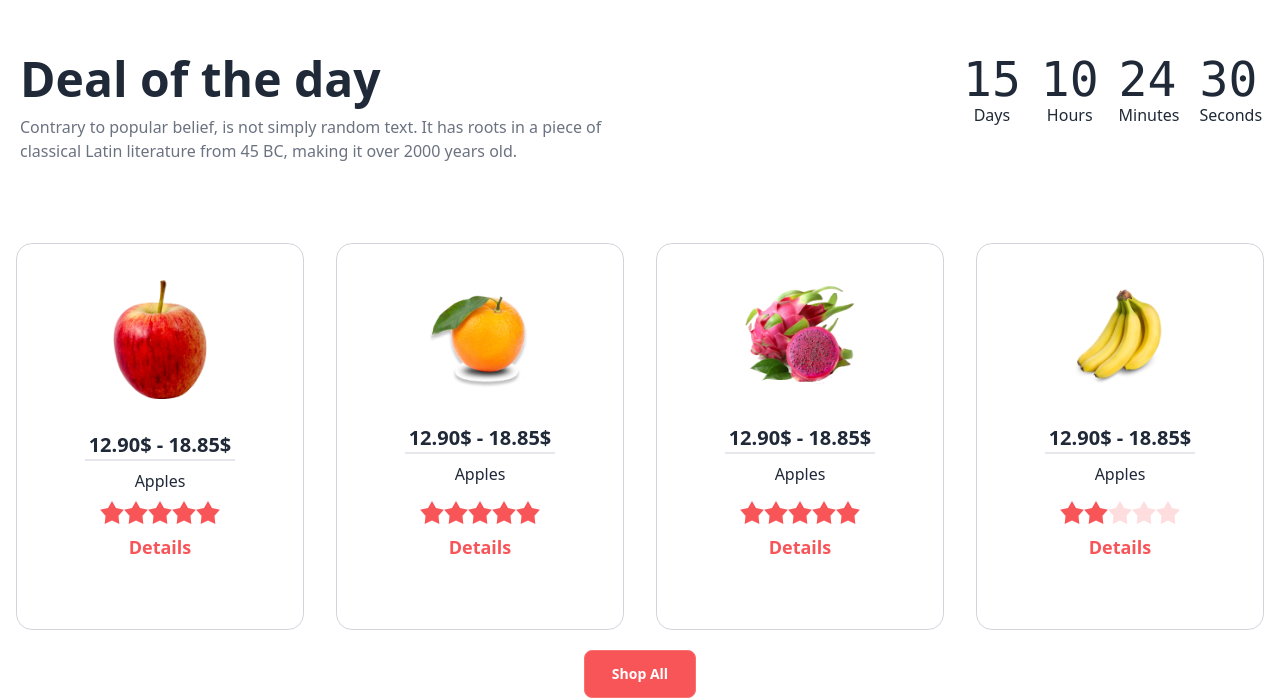
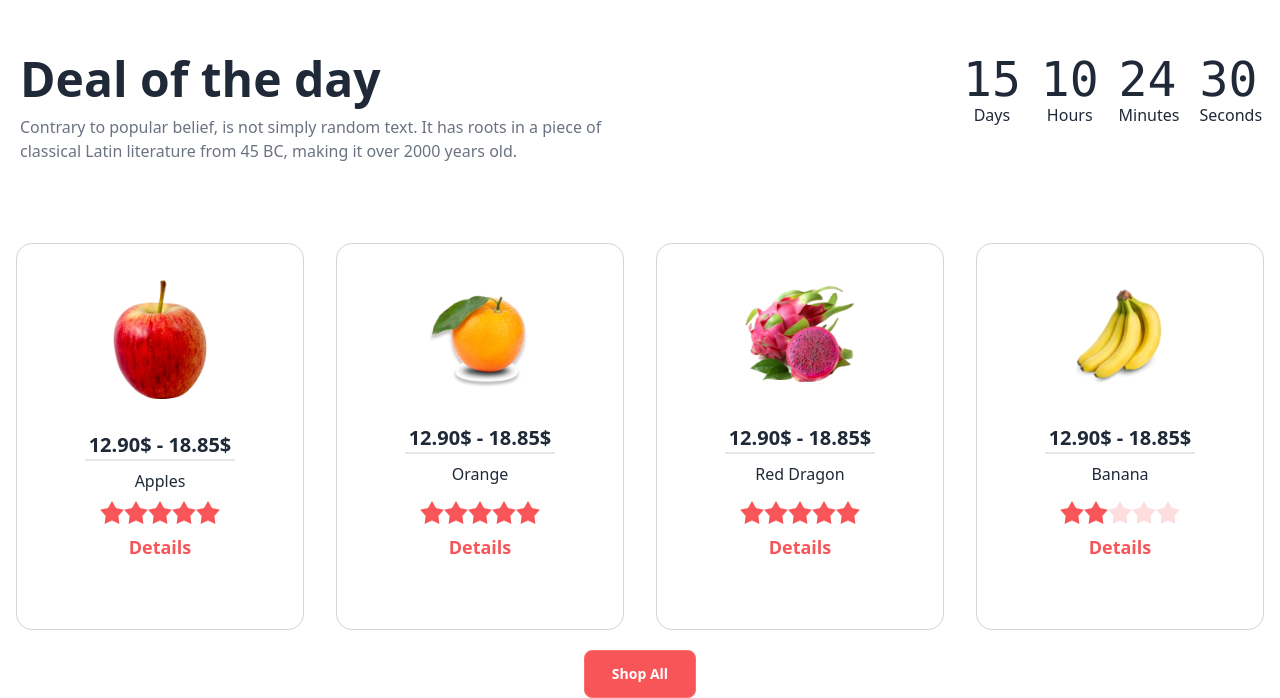
Before and after one commit to NizamChy/b8a3-fruit-brust, a plain HTML site: page index.html in a window 1280 px wide. Shown: the part 830-1528 px from the top of the page. Drawn offline with nearby package versions, Linux system fonts and the light colour scheme.

Commit message:
updated cards section

```diff
--- a/index.html
+++ b/index.html
@@ -321,11 +321,11 @@
         class="card w-72 bg-base-100 p-9 border border-gray-300 mb-10 lg:mb-0 justify-self-center md:justify-center"
       >
         <figure>
-          <img class="w-28" src="./images/fruit7.png" alt="Apples" />
+          <img class="w-28" src="./images/fruit7.png" alt="Orange" />
         </figure>
         <div class="card-body">
           <h2 class="justify-center card-title border-b-2">12.90$ - 18.85$</h2>
-          <p class="text-center">Apples</p>
+          <p class="text-center">Orange</p>
 
           <div class="rating justify-center">
             <input
@@ -366,11 +366,11 @@
         class="card w-72 bg-base-100 p-9 border border-gray-300 mb-10 lg:mb-0 justify-self-center md:justify-center"
       >
         <figure>
-          <img class="w-28" src="./images/fruit8.png" alt="Apples" />
+          <img class="w-28" src="./images/fruit8.png" alt="Red Dragon" />
         </figure>
         <div class="card-body">
           <h2 class="justify-center card-title border-b-2">12.90$ - 18.85$</h2>
-          <p class="text-center">Apples</p>
+          <p class="text-center">Red Dragon</p>
 
           <div class="rating justify-center">
             <input
@@ -411,11 +411,11 @@
         class="card w-72 bg-base-100 p-9 border border-gray-300 mb-10 lg:mb-0 justify-self-center md:justify-center"
       >
         <figure>
-          <img class="w-28" src="./images/fruit9.png" alt="Apples" />
+          <img class="w-28" src="./images/fruit9.png" alt="Banana" />
         </figure>
         <div class="card-body">
           <h2 class="justify-center card-title border-b-2">12.90$ - 18.85$</h2>
-          <p class="text-center">Apples</p>
+          <p class="text-center">Banana</p>
 
           <div class="rating justify-center">
             <input
```
